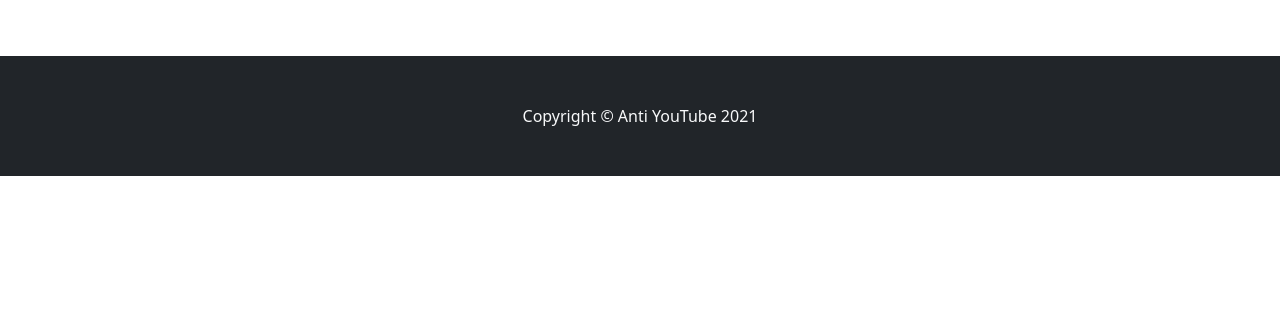
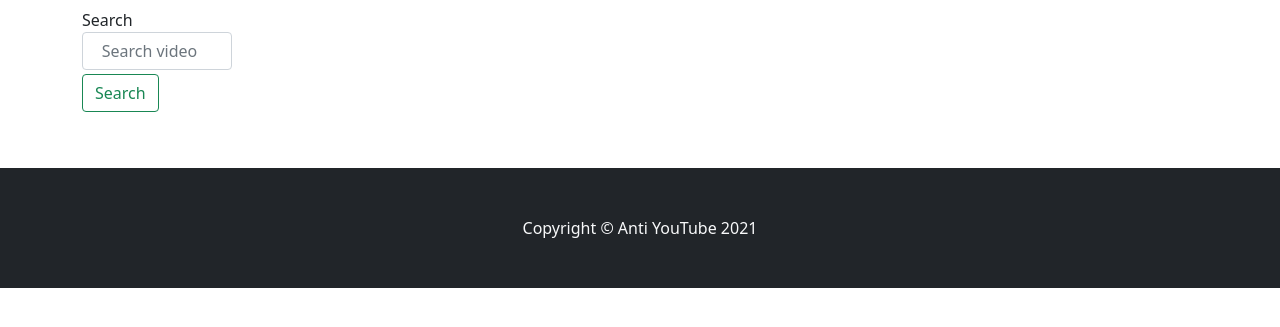
Before and after one commit to DiSkills/django-video-hosting, a Django app: page / in a window 1280 px wide. Shown: the part 56-383 px from the top of the page. Run offline with Django 3.2, Linux system fonts and the light colour scheme; data that the repository does not hold is empty.

Commit message:
Search and refactor base.html

```diff
--- a/main/templates/base.html
+++ b/main/templates/base.html
@@ -67,8 +28,16 @@
                 {% endif %}
             </div>
 
+            <!-- Content -->
             {% block content %}
-                <!-- Content -->
+                <div class="row mb-2">
+                    <form action="{% url 'main:search_videos' %}" method="get">
+                        <label for="search_id">Search</label>
+                        <input id="search_id" class="form-control me-2 text-center search" name="search" type="search"
+                               placeholder="Search video">
+                        <button class="btn btn-outline-success mt-1" type="submit">Search</button>
+                    </form>
+                </div>
                 <div class="row">
                     {% filter_private_videos videos=video_list as videos %}
                     {% for video in videos %}
--- /dev/null
+++ b/main/templates/footer.html
@@ -0,0 +1,6 @@
+<!-- Footer -->
+<footer class="mt-5 py-5 bg-dark">
+    <div class="container">
+        <p class="m-0 text-center text-light">Copyright &copy; Anti YouTube 2021</p>
+    </div>
+</footer>
--- /dev/null
+++ b/main/templates/navbar.html
@@ -0,0 +1,53 @@
+{% load video %}
+<!-- Navbar -->
+<nav class="navbar navbar-expand-lg navbar-dark text-light bg-dark mb-2">
+    <div class="container px-4 px-lg-5">
+        <a class="navbar-brand" href="{% url 'main:base' %}">Django 3 Anti YouTube</a>
+        <button class="navbar-toggler" type="button" data-bs-toggle="collapse" data-bs-target="#navbarSupportedContent"
+                aria-controls="navbarSupportedContent" aria-expanded="false" aria-label="Toggle navigation"><span
+                class="navbar-toggler-icon"></span></button>
+        <div class="collapse navbar-collapse" id="navbarSupportedContent">
+            <ul class="navbar-nav me-auto mb-2 mb-lg-0 ms-lg-4">
+                <li class="nav-item active"><a class="nav-link" href="{% url 'main:base' %}"
+                                               aria-current="page">Home</a></li>
+                <li class="nav-item"><a class="nav-link" href="{% url 'accounts:subscriptions' %}">Subscriptions</a>
+                </li>
+                <li class="nav-item dropdown">
+                    <a class="nav-link dropdown-toggle" id="navbarDropdown" href="#" role="button"
+                       data-bs-toggle="dropdown" aria-expanded="false">Categories</a>
+                    <ul class="dropdown-menu" aria-labelledby="navbarDropdown">
+                        {% for category in categories %}
+                            <li><a class="dropdown-item"
+                                   href="{% url 'main:category_detail' slug=category.slug %}">{{ category.name }} <span
+                                    class="badge rounded-pill bg-secondary">{{ category.videos|filter_video_count }}</span></a>
+                            </li>
+                        {% endfor %}
+                    </ul>
+                </li>
+                <li class="nav-item dropdown">
+                    <a class="nav-link dropdown-toggle" id="accountDropdown" href="#" role="button"
+                       data-bs-toggle="dropdown" aria-expanded="false">Account</a>
+                    <ul class="dropdown-menu" aria-labelledby="accountDropdown">
+                        {% if user.is_authenticated %}
+                            <li><a class="dropdown-item" href="{% url 'accounts:history' %}">History</a></li>
+                            <li><a class="dropdown-item" href="{% url 'accounts:profile' username=user.username %}">Profile</a>
+                            </li>
+                            <li><a class="dropdown-item" href="{% url 'accounts:profile_change' %}">Edit Profile</a>
+                            </li>
+                            <li><a class="dropdown-item" href="{% url 'accounts:password_change' %}">Change password</a>
+                            </li>
+                            <li><a class="dropdown-item" href="{% url 'accounts:logout' %}">Logout</a></li>
+                        {% else %}
+                            <li><a class="dropdown-item" href="{% url 'accounts:login' %}">Login</a></li>
+                            <li><a class="dropdown-item" href="{% url 'accounts:registration' %}">Registration</a></li>
+                        {% endif %}
+                    </ul>
+                </li>
+                {% if user.is_authenticated %}
+                    <li class="nav-item"><a class="nav-link" href="{% url 'main:add_video' %}">Add video</a></li>
+                {% endif %}
+                {% comment %} Next content nav {% endcomment %}
+            </ul>
+        </div>
+    </div>
+</nav>
--- a/main/urls.py
+++ b/main/urls.py
@@ -8,6 +8,7 @@
     AddVideoView,
     EditVideoView,
     LikeOrDislikeView,
+    VideoForSearchView,
 )
 
 app_name = 'main'
@@ -19,4 +20,5 @@
     path('video/streaming/<str:slug>/', VideoStreamingResponse.as_view(), name='video_streaming'),
     path('category/<str:slug>/', CategoryDetailView.as_view(), name='category_detail'),
     path('likes-or-dislikes/<str:slug>', LikeOrDislikeView.as_view(), name='likes_or_dislikes'),
+    path('videos/search/', VideoForSearchView.as_view(), name='search_videos'),
 ]
--- a/main/views.py
+++ b/main/views.py
@@ -1,4 +1,5 @@
 from django.contrib.auth.mixins import LoginRequiredMixin
+from django.db.models import Q
 from django.http import FileResponse
 from django.shortcuts import render, redirect
 from django.views.generic import ListView, DetailView, View
@@ -126,3 +127,17 @@
         vote.vote = act
         vote.save()
         return redirect('main:video_detail', slug=slug)
+
+
+class VideoForSearchView(View):
+    """ Video for search """
+
+    def get(self, request, *args, **kwargs):
+        query = request.GET.get('search')
+        if not query:
+            videos = Video.objects.all()
+        else:
+            videos = Video.objects.filter(Q(title__icontains=query)) or \
+                     Video.objects.filter(Q(author__username__icontains=query))
+        context = {'video_list': videos}
+        return render(request, 'base.html', context)
--- a/static/main/style.css
+++ b/static/main/style.css
@@ -25,3 +25,7 @@
 .strong {
     font-weight: bold;
 }
+
+.search {
+    width: 150px;
+}
--- a/task.txt
+++ b/task.txt
@@ -1,6 +1,8 @@
 Fix problem with range video (!!!)
 Reset password
-Search
 admin panel
+Add limit on the size of the preview
 
 Testing likes
+
+Dockerfile
```
Also changed, not shown: other parts of main/templates/base.html (+2 -46 lines).
